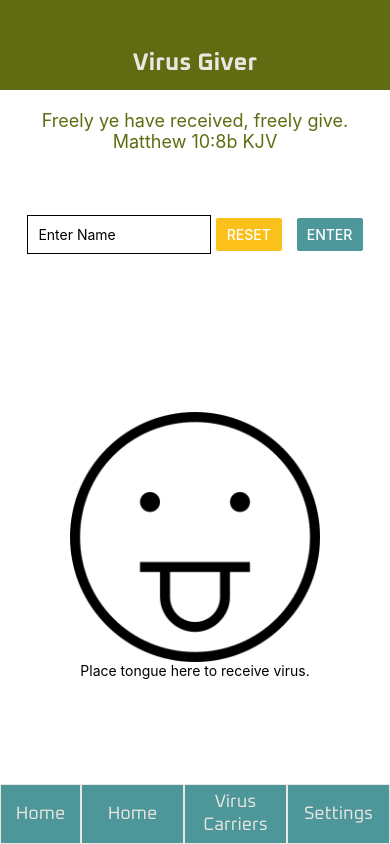
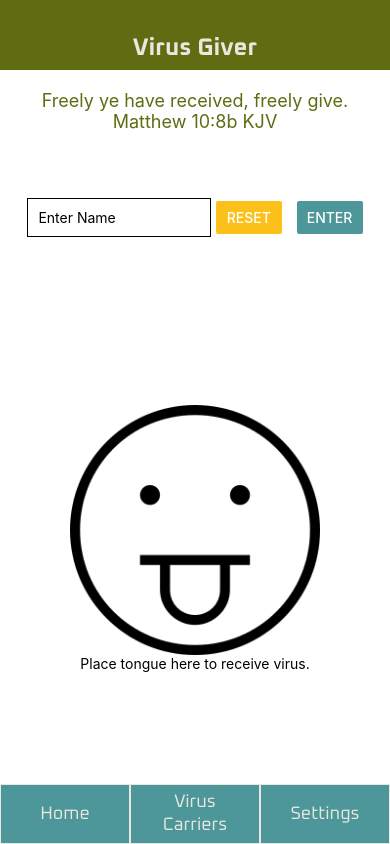
Before and after one commit to stevenhelms/VirusMobile, a React Native app: screen / in a window 390 px wide. Built offline with nearby package versions, Linux system fonts and the light colour scheme.

Commit message:
Bug fixes, UI tweaks. App works now.

```diff
--- a/App.js
+++ b/App.js
@@ -33,7 +33,7 @@ export default function App() {
   const setVirusCarriers = carrierName => {
     let newCarrier = { id: carriers.length+1, name: carrierName };
     console.log( newCarrier );
-    setCarriers(newCarrier =>  newCarrier );
+    setCarriers(pastCarriers => [ ...pastCarriers, newCarrier ] );
     console.log( carriers );
   };
 
@@ -47,7 +47,7 @@ export default function App() {
     );
   }
 
-  let content = <HomeScreen addCarrier={setVirusCarriers} />;
+  let content = <HomeScreen addVirusCarrier={setVirusCarriers} />;
   if (screenState == 'carrier') {
     content = <CarriersScreen virusCarriers={carriers} />;
   } else if ( screenState == 'settings') {
--- a/components/Header.js
+++ b/components/Header.js
@@ -14,8 +14,8 @@ const Header = props => {
 const styles = StyleSheet.create({
     headerContainer: {
         width: '100%',
-        height: 90,
-        paddingTop: 36,
+        height: 70,
+        paddingTop: 26,
         backgroundColor: Colors.green,
         alignItems: 'center',
         justifyContent: 'center',
--- a/components/NameInput.js
+++ b/components/NameInput.js
@@ -10,8 +10,8 @@ const NameInput = props => {
   };
 
   const addNameHandler = () => {
-    props.addCarrier(newName);
     console.log('addNameHandler: '+ newName);
+    props.addVirusCarrier(newName);
   };
 
   return (
--- a/components/TabBar.js
+++ b/components/TabBar.js
@@ -11,16 +11,9 @@ const TabBar = props => {
     <View style={styles.container}>
       <View style={styles.itemContainer}>
         {/* DRY: Make items into component */}
-        <TabBarItem height={barHeight} onPress={props.onPress} dest='carrier'>Home</TabBarItem>
-        <View style={styles.itemBox}>
-          <Text style={styles.itemText}>Home</Text>
-        </View>
-        <View style={styles.itemBox}>
-          <Text style={styles.itemText}>Virus Carriers</Text>
-        </View>
-        <View style={styles.itemBox}>
-          <Text style={styles.itemText}>Settings</Text>
-        </View>
+        <TabBarItem height={barHeight} onPress={props.onPress} dest='home'>Home</TabBarItem>
+        <TabBarItem height={barHeight} onPress={props.onPress} dest='carrier'>Virus Carriers</TabBarItem>
+        <TabBarItem height={barHeight} onPress={props.onPress} dest='settings'>Settings</TabBarItem>
       </View>
     </View>
   );
--- a/components/TabBarItem.js
+++ b/components/TabBarItem.js
@@ -8,7 +8,7 @@ const TabBarItem = props => {
   return (
     <TouchableHighlight onPress={props.onPress.bind(this,props.dest)} style={styles.itemContainer}>
       <View style={styles.itemBox}>
-        <Text style={styles.itemText}>Home</Text>
+        <Text style={styles.itemText}>{props.children}</Text>
       </View>
     </TouchableHighlight>
   );
--- a/screens/HomeScreen.js
+++ b/screens/HomeScreen.js
@@ -9,7 +9,7 @@ const HomeScreen = props => {
   return (
     <View style={styles.screen}>
       <Verse verse="Freely ye have received, freely give. Matthew 10:8b KJV" />
-      <NameInput addCarrier={props.addCarrier} />
+      <NameInput addVirusCarrier={props.addVirusCarrier} />
       <LickHere />
     </View>
   );
```
